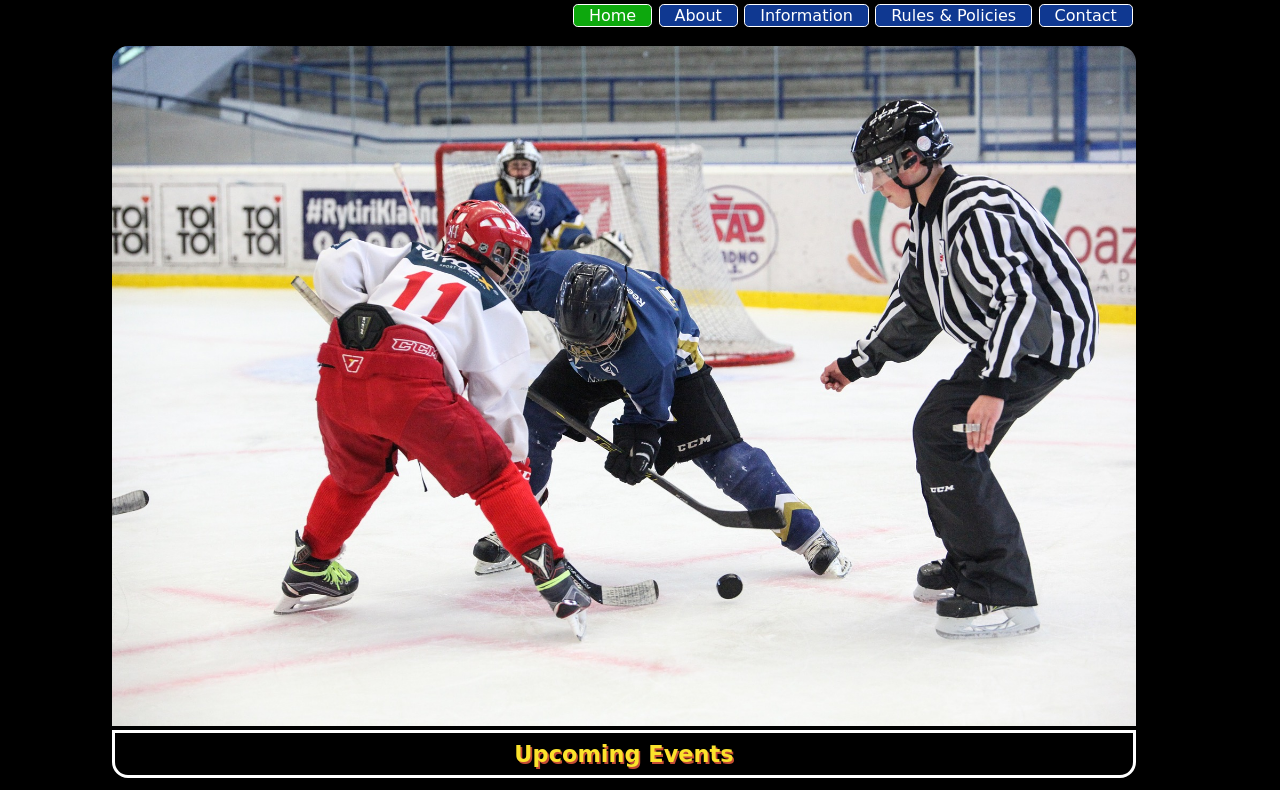
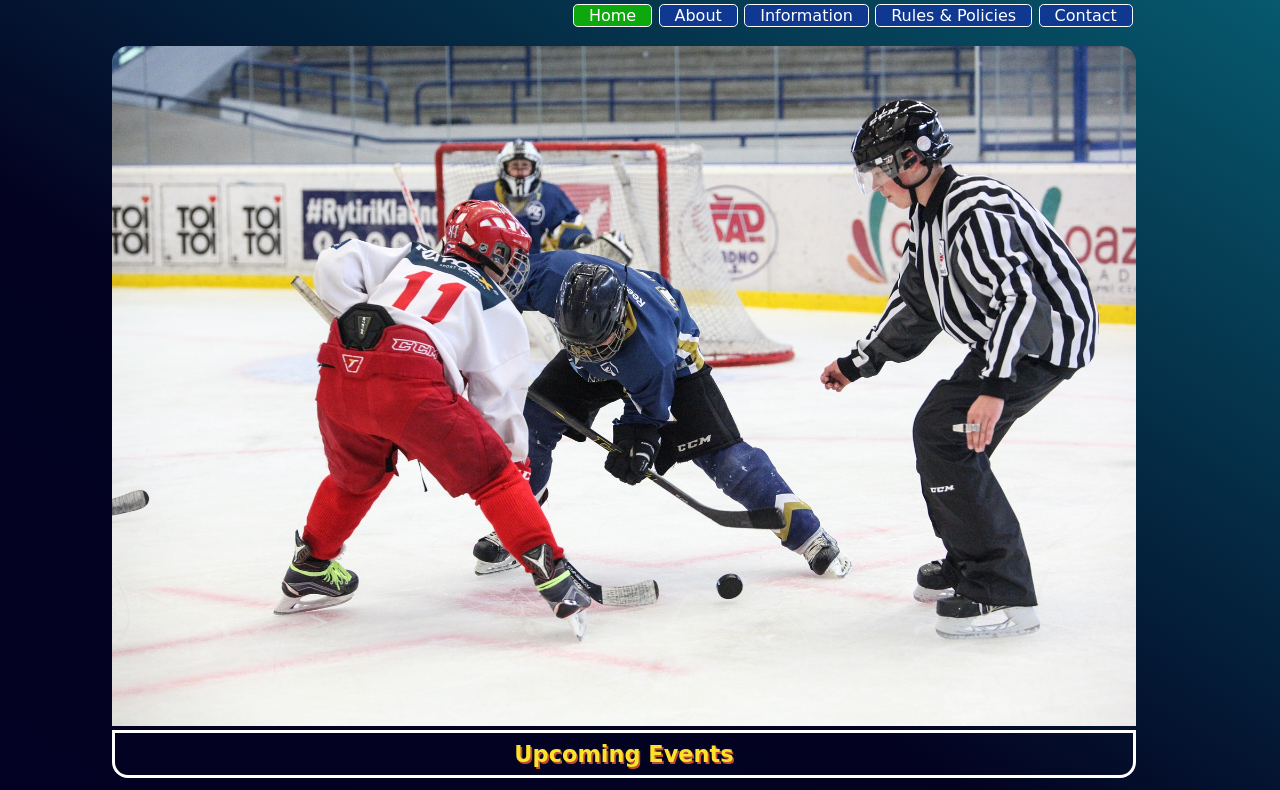
Before and after one commit to Valentina-Assef/MDHL_Hockey-League, a plain HTML site: page index.html in a window 1280 px wide. Shown: the part 127-917 px from the top of the page. Drawn offline with Linux system fonts and the light colour scheme.

Commit message:
Correciones Background

```diff
--- a/assets/css/style.css
+++ b/assets/css/style.css
@@ -7,7 +7,8 @@
 body{
     width: 100vw;
     margin: 2rem;
-    background-color: black;
+    background: rgb(2,0,36);
+    background: linear-gradient(32deg, rgba(2,0,36,1) 0%, rgba(3,3,33,1) 48%, rgba(7,100,119,1) 100%);
     color: white;
     font-family: cursive;
 }
```
